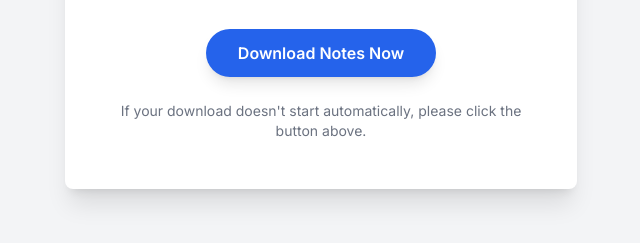
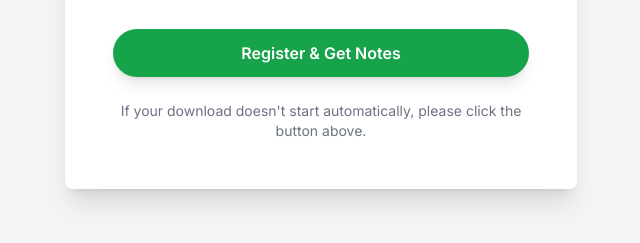
Before and after one commit to Aish25-aish/download-pdf, a plain HTML site: page thankyou.html in a window 1280 px wide. Shown: the part 467-710 px from the top of the page, without its empty margins (319-959 px from the left). Drawn offline with nearby package versions, Linux system fonts and the light colour scheme.

Commit message:
Update thankyou.html

```diff
--- a/thankyou.html
+++ b/thankyou.html
@@ -23,13 +23,14 @@
         <p class="text-lg text-gray-600 mb-8">
             Your registration was successful. You can now download your Data Analytics Notes.
         </p>
-        <a
-            href="https://files.eric.ed.gov/fulltext/ED536788.pdf"
-            target="_blank"  {{!-- Opens the PDF in a new tab --}}
-            class="inline-block bg-blue-600 hover:bg-blue-700 text-white font-semibold py-3 px-8 rounded-full shadow-lg transition duration-300 ease-in-out transform hover:scale-105 focus:outline-none focus:ring-2 focus:ring-blue-500 focus:ring-opacity-75"
-        >
-            Download Notes Now
-        </a>
+
+       <button
+                type="submit", id="downloadid"
+                href="https://files.eric.ed.gov/fulltext/ED536788.pdf"
+                class="w-full bg-green-600 hover:bg-green-700 text-white font-semibold py-3 px-4 rounded-full shadow-lg transition duration-300 ease-in-out transform hover:scale-105 focus:outline-none focus:ring-2 focus:ring-green-500 focus:ring-opacity-75"
+            >
+                Register & Get Notes
+            </button>
         <p class="text-sm text-gray-500 mt-6">
             If your download doesn't start automatically, please click the button above.
         </p>
```
